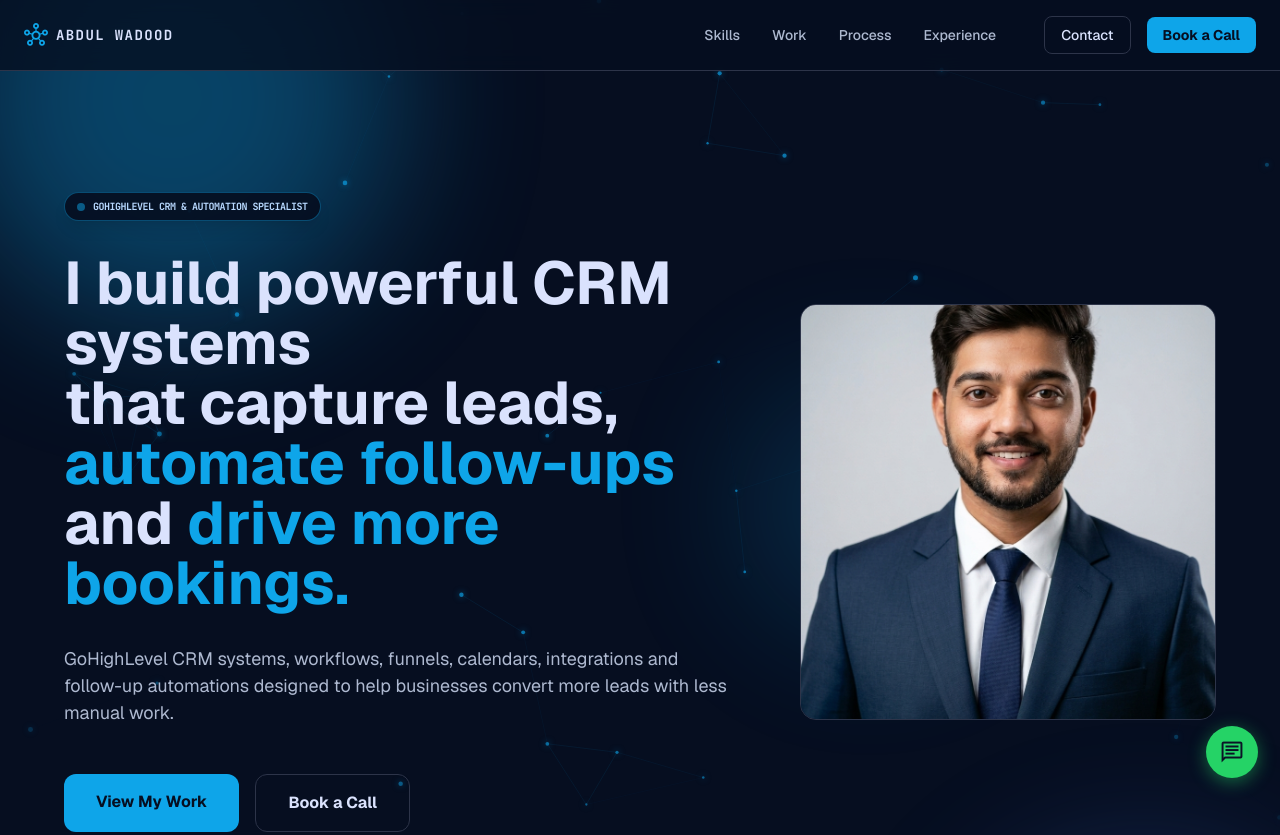
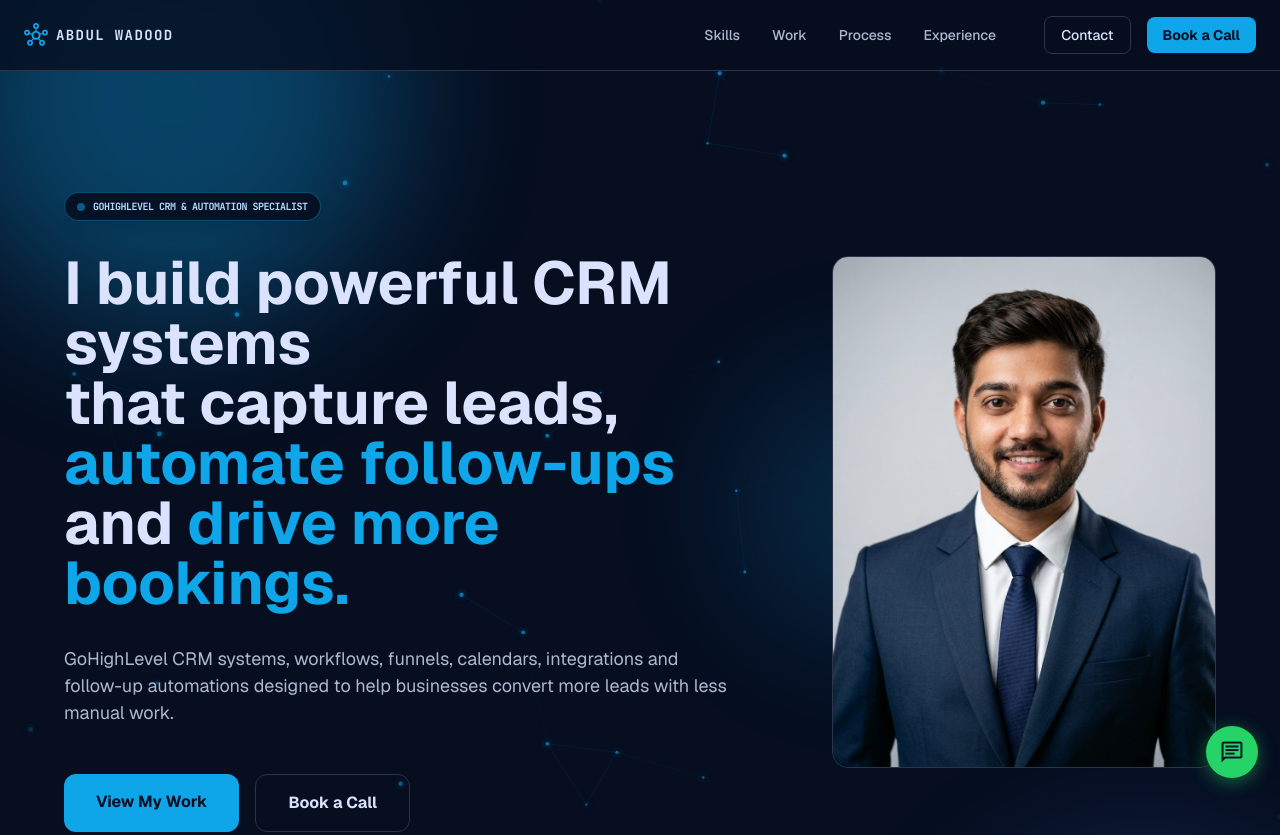
Before and after one commit to abdulwadood6286-del/My-Portfolio, a plain HTML site: page index.html in a window 1280 px wide. Shown: the top 835 px of the page. Drawn offline with nearby package versions, Linux system fonts and the light colour scheme.

Commit message:
update profile

```diff
--- a/index.html
+++ b/index.html
@@ -4,6 +4,7 @@
 <meta charset="utf-8"/>
 <meta content="width=device-width, initial-scale=1.0" name="viewport"/>
 <title>Abdul Wadood | GoHighLevel CRM &amp; Automation Specialist</title>
+<link rel="icon" type="image/png" href="LOGO/favicon.png"/>
 <script src="https://cdn.tailwindcss.com?plugins=forms,container-queries"></script>
 <link href="https://fonts.googleapis.com/css2?family=Geist:wght@100..900&amp;family=JetBrains+Mono:wght@100..800&amp;family=Material+Symbols+Outlined:wght,FILL@100..700,0..1&amp;display=swap" rel="stylesheet"/>
 <style>
@@ -195,7 +196,7 @@
 
             <!-- Photo frame: drop your headshot in here -->
             <div class="hero-fade-2 flex-shrink-0">
-                <div class="w-72 h-72 md:w-[26rem] md:h-[26rem] rounded-2xl border border-outline-variant bg-surface-variant/50 overflow-hidden flex items-center justify-center relative">
+                <div class="w-72 md:w-96 aspect-[896/1195] rounded-2xl border border-outline-variant bg-surface-variant/50 overflow-hidden flex items-center justify-center relative">
                     <!-- IMAGE PLACEHOLDER: replace src below with your headshot -->
                     <img src="My Image/Profile Image.jfif" alt="Abdul Wadood" class="absolute inset-0 w-full h-full object-cover" onerror="this.style.display='none'" />
                     <span class="material-symbols-outlined text-8xl text-primary/20">person</span>
```
